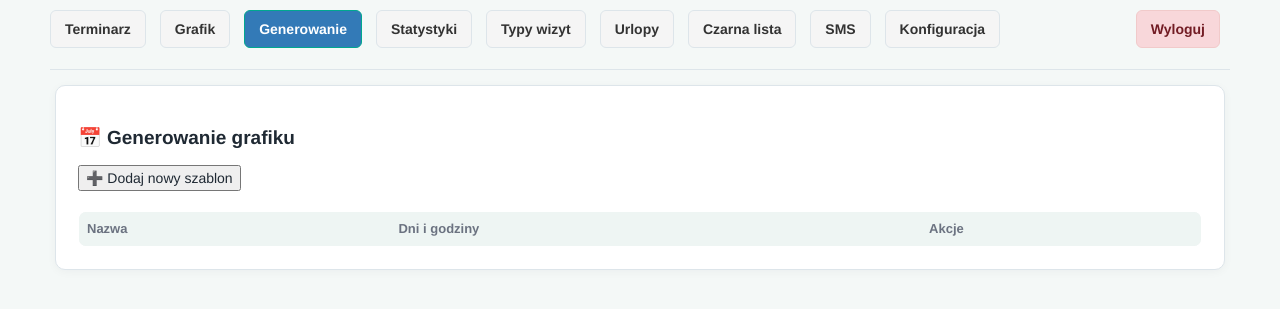
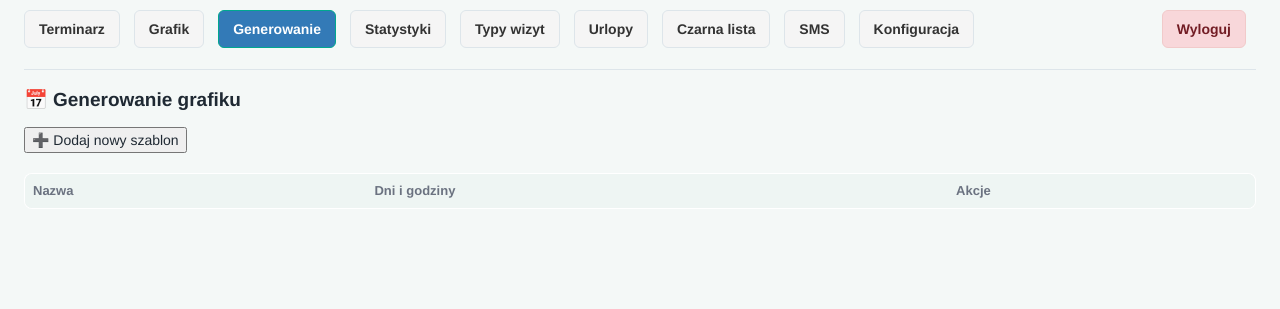
Before and after one commit to janowak1984-cmd/terminarz, a Flask app: page /doctor/generate in a window 1280 px wide. Shown: the top 309 px of the page. Run offline with Flask 3, Linux system fonts and the light colour scheme; the visitor is signed in with stand-in values (Sample User, id 1); data that the repository does not hold is empty; parts of the project's set-up code (start-up, migrations or seed data) failed here and were passed over.

Commit message:
Szersze okno aplikaci doktora

```diff
--- a/static/doctor/css/style.css
+++ b/static/doctor/css/style.css
@@ -307,3 +307,19 @@ body.doctor-page {
 .doctor-container select option {
   padding: 6px 10px;
 }
+
+/* ===== PANEL LEKARZA – FULL HD ===== */
+.doctor-container {
+  width: 100%;
+  max-width: 1920px;
+  margin: 0 auto;
+  padding-left: 24px;
+  padding-right: 24px;
+}
+
+/* zabezpieczenie ultra-wide */
+@media (min-width: 1920px) {
+  .doctor-container {
+    max-width: 1920px;
+  }
+}
--- a/templates/doctor/layout.html
+++ b/templates/doctor/layout.html
@@ -11,14 +11,23 @@
   <script src="https://code.jquery.com/jquery-3.6.0.min.js"></script>
   <script src="https://cdn.jsdelivr.net/npm/bootstrap@3.4.1/dist/js/bootstrap.min.js"></script>
 
-  <!-- NOWY THEME LEKARZA -->
+  <!-- THEME LEKARZA -->
   <link rel="stylesheet" href="{{ url_for('static', filename='doctor/css/style.css') }}">
 
   <style>
+    /* ===== BODY ===== */
     body.doctor-page {
-      max-width: 1200px;
-      margin: 10px auto;
-      padding: 0 10px;
+      margin: 10px 0;
+      padding: 0;
+    }
+
+    /* ===== WRAPPER FULL HD ===== */
+    .doctor-container {
+      width: 100%;
+      max-width: 1920px;
+      margin: 0 auto;
+      padding-left: 24px;
+      padding-right: 24px;
     }
 
     /* ===== MENU DOKTORA ===== */
@@ -68,7 +77,8 @@
 
 <body class="doctor-page">
 
-<!-- ===== NAWIGACJA ===== -->
+<!-- ===== MENU (CENTROWANE, FULL HD) ===== -->
+<div class="doctor-container">
   <div class="doctor-nav">
     <a href="{{ url_for('doctor.appointments') }}"
        class="{% if active_page == 'appointments' %}active{% endif %}">
@@ -110,7 +120,6 @@
        SMS
     </a>
 
-
     <a href="{{ url_for('doctor.settings_view') }}"
        class="{% if active_page == 'settings' %}active{% endif %}">
        Konfiguracja
@@ -120,10 +129,12 @@
   </div>
 
   <hr>
+</div>
 
-<main class="container doctor-container">
+<!-- ===== TREŚĆ (TEN SAM WRAPPER) ===== -->
+<main class="doctor-container">
 
-  <!-- ===== FLASH MESSAGES ===== -->
+  <!-- FLASH -->
   {% with messages = get_flashed_messages(with_categories=true) %}
     {% if messages %}
       <div id="flash-container">
@@ -147,7 +158,7 @@
   {% block content %}{% endblock %}
 </main>
 
-<!-- ===== AUTO-ZAMYKANIE FLASH PO 5s ===== -->
+<!-- AUTO-ZAMYKANIE FLASH -->
 <script>
   $(function () {
     setTimeout(function () {
```
Lines whose indentation alone changed are shown as unchanged.
